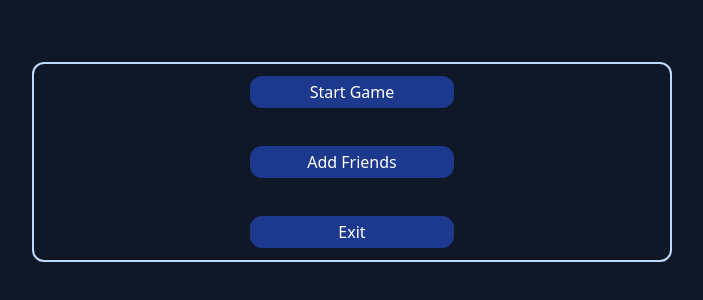
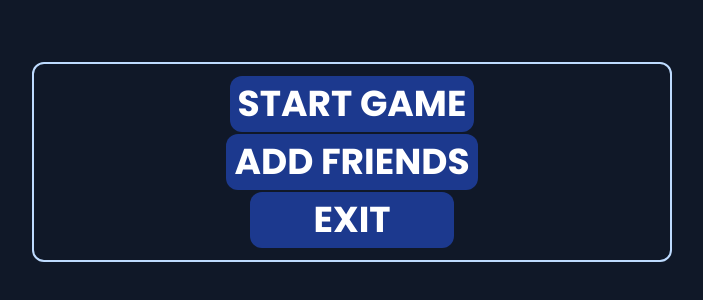
Before and after one commit to evinle/arix, a React (Vite) app in the folder arix-front/: page / in a window 1280 px wide. Shown: the part 238-538 px from the top of the page, without its empty margins (288-991 px from the left). Built offline with nearby package versions, Linux system fonts and the light colour scheme.

Commit message:
feat(font): added poppins font to project

```diff
--- a/arix-front/src/App.tsx
+++ b/arix-front/src/App.tsx
@@ -7,23 +7,24 @@ const MenuItems: MenuItemConfig[] = [
   {
     id: "start",
     label: "Start Game",
-    onClick: () => console.log("Matchmaking started"),
+    onClick: () => console.log("Matchmaking started")
   },
   {
     id: "add-friends",
     label: "Add Friends",
-    onClick: () => console.log("Open Dialogue for new friends"),
+    onClick: () =>
+      console.log("Open Dialogue for new friends")
   },
   {
     id: "exit",
     label: "Exit",
-    onClick: () => console.log("Exiting"),
-  },
+    onClick: () => console.log("Exiting")
+  }
 ];
 function App() {
   return (
     <>
-      <Background>
+      <Background className="font-poppins">
         <CenterOnContainer className="flex-col">
           <Menu items={MenuItems}></Menu>
         </CenterOnContainer>
--- a/arix-front/src/components/Containers/Background.tsx
+++ b/arix-front/src/components/Containers/Background.tsx
@@ -2,10 +2,21 @@ import React from "react";
 
 type BackgroundProps = {
   children?: React.ReactNode;
+  className?: string;
 };
-const Background: React.FC<BackgroundProps> = ({ children }) => {
+const Background: React.FC<BackgroundProps> = ({
+  children,
+  className
+}) => {
   return (
-    <div className="min-h-dvh h-dvh bg-gray-900 text-white">{children}</div>
+    <div
+      className={`
+        h-dvh min-h-dvh bg-gray-900 text-white
+        ${className}
+      `}
+    >
+      {children}
+    </div>
   );
 };
 
--- a/arix-front/src/components/Menu/Menu.tsx
+++ b/arix-front/src/components/Menu/Menu.tsx
@@ -8,9 +8,18 @@ type MenuProps = {
 
 const Menu: React.FC<MenuProps> = ({ items }) => {
   return (
-    <div className="flex flex-col justify-between items-center h-1/4 min-h-36 min-w-1/2 rounded-xl border-2 border-blue-200 p-3 ">
+    <div
+      className={`
+        flex h-1/4 min-h-36 min-w-1/2 flex-col items-center
+        justify-between rounded-xl border-2 border-blue-200
+        p-3
+      `}
+    >
       {items.map((itemConfig) => (
-        <MenuItem key={itemConfig.id} config={itemConfig}></MenuItem>
+        <MenuItem
+          key={itemConfig.id}
+          config={itemConfig}
+        ></MenuItem>
       ))}
     </div>
   );
--- a/arix-front/src/components/Menu/MenuItem.tsx
+++ b/arix-front/src/components/Menu/MenuItem.tsx
@@ -11,8 +11,8 @@ const MenuItem: React.FC<MenuItemProps> = ({ config }) => {
     <div
       className={`
         flex min-w-1/3 cursor-pointer items-center
-        justify-center rounded-xl bg-blue-900 px-2 py-1
-        transition select-none
+        justify-center rounded-xl bg-blue-900 p-2 text-4xl
+        font-bold uppercase transition select-none
         active:hover:translate-0.5 active:hover:scale-95
         active:hover:bg-gray-900 active:hover:outline-1
         active:hover:outline-white
--- a/arix-front/src/main.css
+++ b/arix-front/src/main.css
@@ -1 +1,8 @@
-@import "tailwindcss"
+@import url("https://fonts.googleapis.com/css2?family=Poppins:wght@300;400;500;600;700;900&display=swap");
+@import "tailwindcss";
+
+@theme {
+  --font-poppins: "Poppins", sans-serif;
+  --font-sans: "Poppins", sans-serif;
+  ----default-font-family: var(--font-poppins);
+}
```
